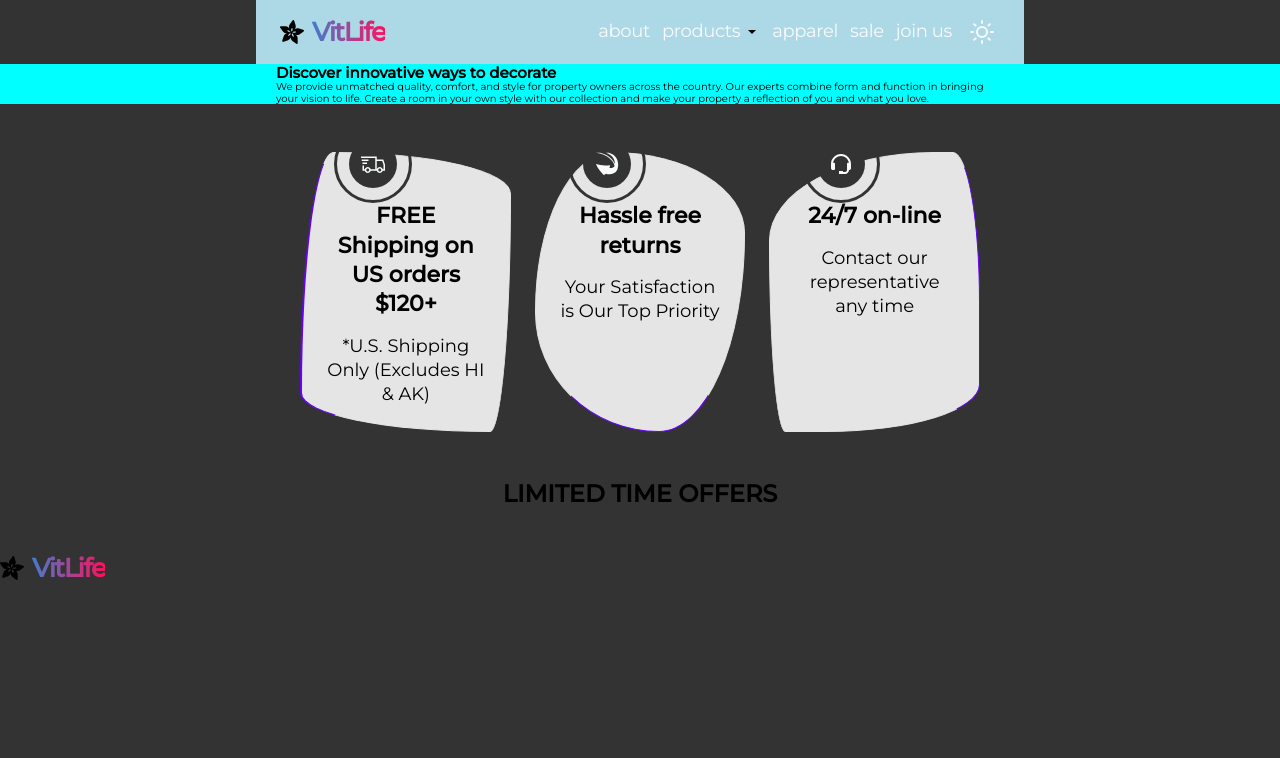
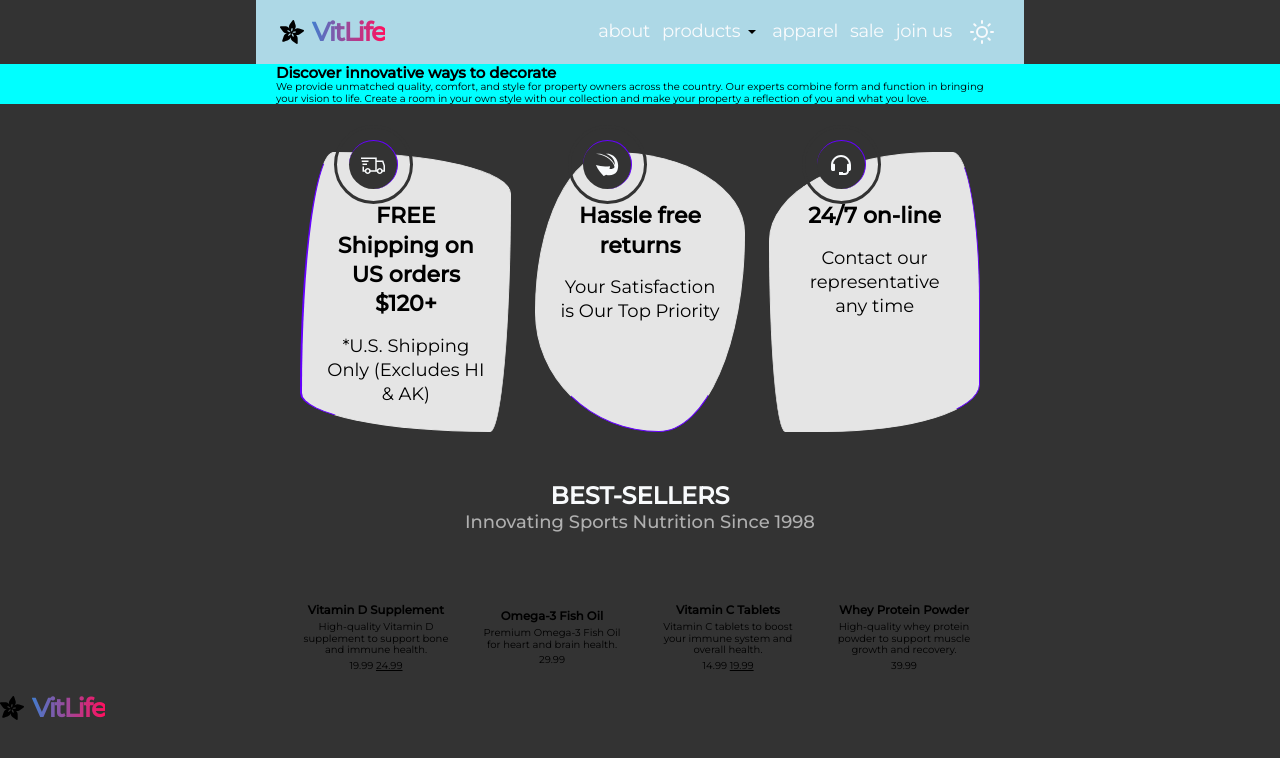
Before and after one commit to Alexandrbig1/vit-life, a React (Vite) app: page / in a window 1280 px wide. Shown: the top 758 px of the page. Built offline with nearby package versions, Linux system fonts and the light colour scheme.

Commit message:
fix: updated offer component

```diff
--- /dev/null
+++ b/data/products.json
@@ -0,0 +1,45 @@
+[
+  {
+    "id": 123456,
+    "pictures": [
+      "https://example.com/image1.jpg",
+      "https://example.com/image2.jpg"
+    ],
+    "sale": true,
+    "salePrice": 19.99,
+    "name": "Vitamin D Supplement",
+    "description": "High-quality Vitamin D supplement to support bone and immune health.",
+    "price": 24.99
+  },
+  {
+    "id": 234567,
+    "pictures": [
+      "https://example.com/image3.jpg",
+      "https://example.com/image4.jpg"
+    ],
+    "sale": false,
+    "name": "Omega-3 Fish Oil",
+    "description": "Premium Omega-3 Fish Oil for heart and brain health.",
+    "price": 29.99
+  },
+  {
+    "id": 345678,
+    "pictures": ["https://example.com/image5.jpg"],
+    "sale": true,
+    "salePrice": 14.99,
+    "name": "Vitamin C Tablets",
+    "description": "Vitamin C tablets to boost your immune system and overall health.",
+    "price": 19.99
+  },
+  {
+    "id": 456789,
+    "pictures": [
+      "https://example.com/image6.jpg",
+      "https://example.com/image7.jpg"
+    ],
+    "sale": false,
+    "name": "Whey Protein Powder",
+    "description": "High-quality whey protein powder to support muscle growth and recovery.",
+    "price": 39.99
+  }
+]
--- a/src/components/About/About.styled.jsx
+++ b/src/components/About/About.styled.jsx
@@ -80,6 +80,9 @@ export const AboutItemCardIcon = styled.div`
   background-color: ${(p) => p.theme.colors.mainBgColor};
   z-index: 3;
   border-radius: 50rem;
+
+  border-top: 1px solid ${(p) => p.theme.colors.accentColor};
+  border-right: 1px solid ${(p) => p.theme.colors.accentColor};
 `;
 
 export const AboutItemCardIconWrapper = styled.div`
--- a/src/components/App.jsx
+++ b/src/components/App.jsx
@@ -17,6 +17,7 @@ const theme = {
     colors: {
       mainBgColor: "#f9f9f9",
       mainTextColor: "#020617",
+      secondaryTextColor: "#606060",
       headerTextColor: "#020617",
       accentColor: "#00CC99",
     },
@@ -25,6 +26,7 @@ const theme = {
     colors: {
       mainBgColor: "#333",
       mainTextColor: "#f8fafc",
+      secondaryTextColor: "#B0B0B0",
       headerTextColor: "#f8fafc",
       accentColor: "#6600FF",
     },
--- a/src/components/Offer/Offer.jsx
+++ b/src/components/Offer/Offer.jsx
@@ -1,9 +1,36 @@
-import { OfferTitle } from "./Offer.styled";
+import {
+  OfferMenu,
+  OfferMenuItem,
+  OfferText,
+  OfferTitle,
+} from "./Offer.styled";
+import products from "../../../data/products.json";
 
 function Offer() {
   return (
     <div>
-      <OfferTitle>LIMITED TIME OFFERS</OfferTitle>
+      <OfferTitle>BEST-SELLERS</OfferTitle>
+      <OfferText>Innovating Sports Nutrition Since 1998</OfferText>
+      <div>
+        <OfferMenu>
+          {products.map(({ id, name, description, sale, salePrice, price }) => {
+            return (
+              <OfferMenuItem key={id}>
+                <h3>{name}</h3>
+                <p>{description}</p>
+                {sale ? (
+                  <div>
+                    <span>{salePrice} </span>
+                    <span style={{ textDecoration: "underline" }}>{price}</span>
+                  </div>
+                ) : (
+                  <span>{price}</span>
+                )}
+              </OfferMenuItem>
+            );
+          })}
+        </OfferMenu>
+      </div>
     </div>
   );
 }
--- a/src/components/Offer/Offer.styled.jsx
+++ b/src/components/Offer/Offer.styled.jsx
@@ -1,8 +1,37 @@
 import styled from "styled-components";
+import { primaryFont } from "../fonts";
 
 export const OfferTitle = styled.h2`
   font-size: 2.4rem;
+  font-family: ${primaryFont};
   font-weight: 700;
   text-align: center;
+  line-height: 1.33333;
+  color: ${(p) => p.theme.colors.mainTextColor};
+`;
+
+export const OfferText = styled.p`
+  font-size: 1.8rem;
+  font-family: ${primaryFont};
+  font-weight: 500;
+  text-align: center;
+  line-height: 1.13333;
   margin-bottom: 4.8rem;
+  color: ${(p) => p.theme.colors.secondaryTextColor};
 `;
+
+export const OfferMenu = styled.ul`
+  padding: 2.4rem;
+  display: grid;
+  grid-template-columns: repeat(4, 1fr);
+  gap: 2.4rem;
+`;
+
+export const OfferMenuItem = styled.li`
+  text-align: center;
+  display: flex;
+  flex-direction: column;
+  align-items: center;
+  justify-content: center;
+  gap: 0.4rem;
+`;
```
